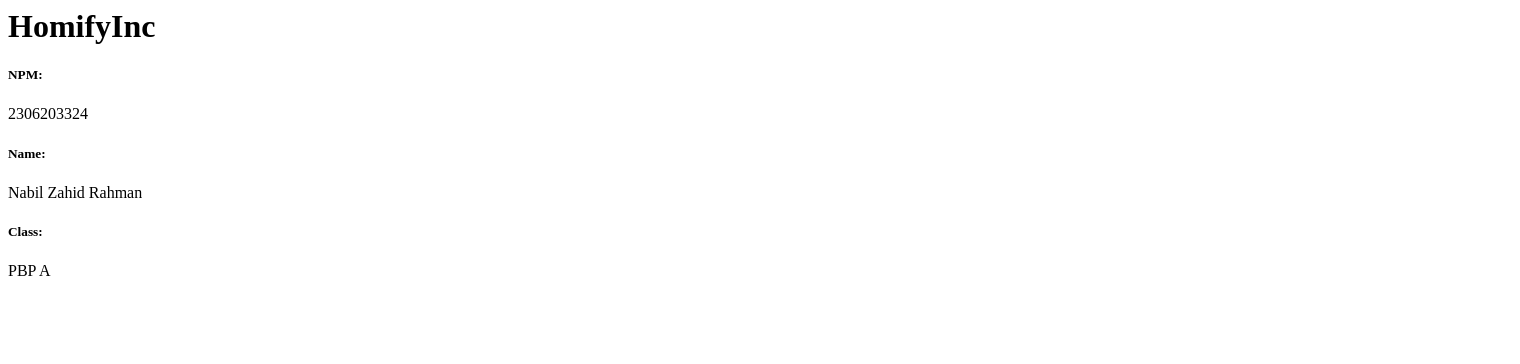
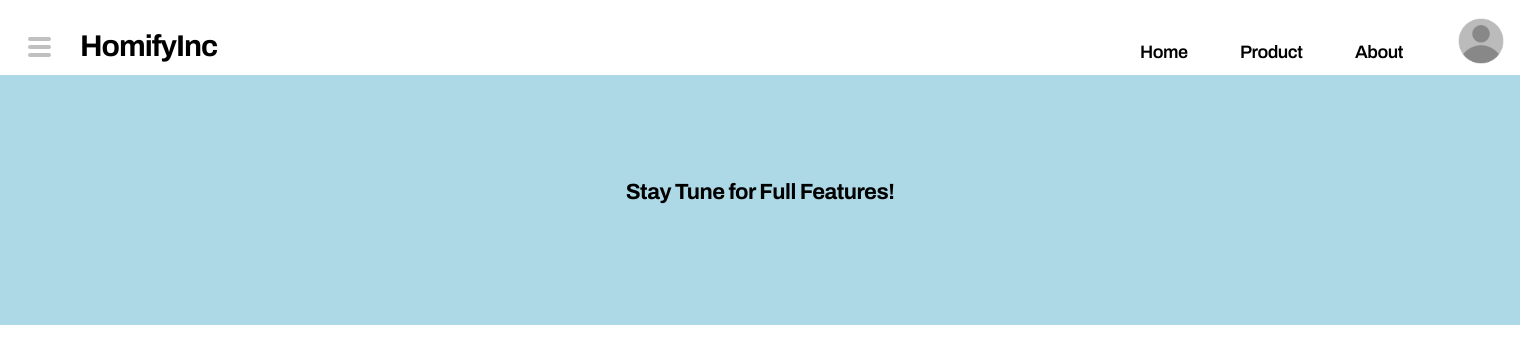
Before and after one commit to Chromss/e-commerce, a Django app: page / in a window 1520 px wide; the page is wider, and only the part inside the window is pictured. Shown: the top 364 px of that part. Run offline with Django 5.2, Linux system fonts and the light colour scheme.

Commit message:
Tugas 2 Update

```diff
--- a/main/templates/main.html
+++ b/main/templates/main.html
@@ -1,8 +1,233 @@
-<h1>HomifyInc</h1>
+<!DOCTYPE html>
+<html lang="en">
+<head>
+    <meta charset="UTF-8">
+    <meta name="viewport" content="width=device-width, initial-scale=1.0">
+    <title>HomifyInc Main Page</title>
 
-<h5>NPM: </h5>
-<p>{{ npm }}<p>
-<h5>Name: </h5>
-<p>{{ name }}<p>
-<h5>Class: </h5>
-<p>{{ class }}<p>
+    <link href="https://fonts.googleapis.com/css2?family=Archivo:wght@400;600;700&display=swap" rel="stylesheet">
+
+    <style>
+        body, html {
+            height: 100%;
+            margin: 0;
+            font-family: 'Archivo', sans-serif;
+            overflow-x: hidden;
+            overflow-y: auto;
+        }
+
+        .toppanel {
+            width: 500px;
+            height: 100vh;
+            background-color: #FFFFFF;
+            position: absolute;
+            z-index: 3;
+            left: -500px;
+            transition: left 0.4s;
+            overflow: hidden;
+        }
+
+        .imgprofile {
+            position: absolute;
+            top: -215px;
+            left: 1225px;
+            cursor: pointer;
+            transform: scale(0.09);
+            transition: transform 0.2s;
+        }
+
+        .imgprofile:hover {
+            transform: scale(0.1);
+        }
+
+        .mainrectangle {
+            width: 100vw;
+            height: 250px;
+            background-color: #ADD8E6;
+            position: absolute;
+            top: 75px;
+            left: 0;
+        }
+
+        .sidebar {
+            width: 23px;
+            height: 4px;
+            background-color: #616161;
+            position: absolute;
+            border-radius: 4px;
+            left: 28px;
+            opacity: 0.4;
+            cursor: pointer;
+            z-index: 1;
+        }
+
+        .shadowsidebar {
+            width: 34px;
+            height: 34px;
+            background-color: #616161;
+            position: absolute;
+            border-radius: 4px;
+            top: 30px;
+            left: 23px;
+            opacity: 0;
+            transition: opacity 0.3s;
+            cursor: pointer;
+            z-index: 2;
+        }
+
+        .rectangle1 {
+            top: 37px;
+        }
+
+        .rectangle2 {
+            top: 45px;
+        }
+
+        .rectangle3 {
+            top: 53px;
+        }
+
+        .textlogo {
+            font-size: 30px;
+            font-weight: 700;
+            font-style: normal;
+            color: #000000;
+            letter-spacing: -1px;
+            position: absolute;
+            top: 30px;
+            width: 100%;
+        }
+
+        .textlogo1 {
+            left: 80px;
+        }
+
+        .textlogo2 {
+            left: 19px;
+        }
+
+        .textintro {
+            font-size: 14px;
+            font-weight: 500;
+            color: #000000;
+            position: absolute;
+            letter-spacing: -0.5px;
+            top: 65px;
+            left: 20px;
+        }
+
+        .textmenu {
+            font-size: 18px;
+            font-weight: 600;
+            color: #000000;
+            position: absolute;
+            top: 42px;
+            letter-spacing: -0.5px;
+            cursor: pointer;
+            transition: color 0.15s;
+        }
+
+        .textmenu:hover {
+            color: #FFA500;
+        }
+
+        .texthome {
+            left: 1140px;
+        }
+
+        .textproduct {
+            left: 1240px;
+        }
+
+        .textabout {
+            left: 1355px;
+        }
+
+        .textcomingsoon {
+            font-size: 22px;
+            font-weight: 700;
+            font-style: normal;
+            color: #000000;
+            letter-spacing: -0.5px;
+            position: absolute;
+            text-align: center;
+            left: 50%;
+            transform: translateX(-50%) scale(1);
+            top: 180px;
+            cursor: pointer;
+            transition: color 0.2s, transform 0.2s;
+        }
+
+        .textcomingsoon:hover {
+            color: #FFA500;
+            transform: translateX(-50%) scale(1.1);;
+        }
+
+        .overlay {
+            position: fixed;
+            top: 0;
+            left: 0;
+            width: 100vw;
+            height: 100vh;
+            background-color: rgba(0, 0, 0, 0.5);
+            opacity: 0;
+            pointer-events: none;
+            transition: opacity 0.4s;
+        }
+
+        .overlay.active {
+            opacity: 1;
+            pointer-events: auto;
+        }
+    </style>
+</head>
+<body>
+    <div class="mainrectangle"></div>
+    <div class="shadowsidebar"></div>
+    <div class="toppanel">
+        <div class="textlogo textlogo2">{{ app }}</div>
+        <div class="textintro">Made by {{ name }} from {{ class }}</div>
+    </div>
+    <div class="sidebar rectangle1"></div>
+    <div class="sidebar rectangle2"></div>
+    <div class="sidebar rectangle3"></div>
+    <div class="textcomingsoon">Stay Tune for Full Features!</div>
+    <div class="textlogo textlogo1">{{ app }}</div>
+    <div class="textmenu texthome">Home</div>
+    <div class="textmenu textproduct">Product</div>
+    <div class="textmenu textabout">About</div>
+    <img src="profile.png" alt="Image" class="imgprofile">
+    <div id="overlay" class="overlay"></div>
+
+    <script>
+        const overlay = document.getElementById('overlay');
+        const shadowsidebar = document.querySelector('.shadowsidebar');
+        const toppanel = document.querySelector('.toppanel');
+
+        const toggleOverlay = () => {
+            if (overlay.classList.contains('active')) {
+                overlay.classList.remove('active');
+                toppanel.style.left = '-500px';
+            } else {
+                overlay.classList.add('active');
+                toppanel.style.left = '0';
+            }
+        };
+
+        shadowsidebar.addEventListener('mouseover', () => {
+            shadowsidebar.style.opacity = 0.1;
+        });
+
+        shadowsidebar.addEventListener('mouseout', () => {
+            shadowsidebar.style.opacity = 0;
+        });
+
+        shadowsidebar.addEventListener('click', toggleOverlay);
+
+        overlay.addEventListener('click', () => {
+            overlay.classList.remove('active');
+            toppanel.style.left = '-500px';
+        });
+    </script>
+</body>
+</html>
--- a/main/views.py
+++ b/main/views.py
@@ -2,9 +2,9 @@ from django.shortcuts import render
 
 def show_main(request):
     context = {
-        'npm' : '2306203324',
+        'app': 'HomifyInc',
         'name': 'Nabil Zahid Rahman',
-        'class': 'PBP A'
+        'class': 'PBP-A'
     }
 
     return render(request, "main.html", context)
```
Also changed, not shown: README.md (added), main/templates/profile.png (added).
